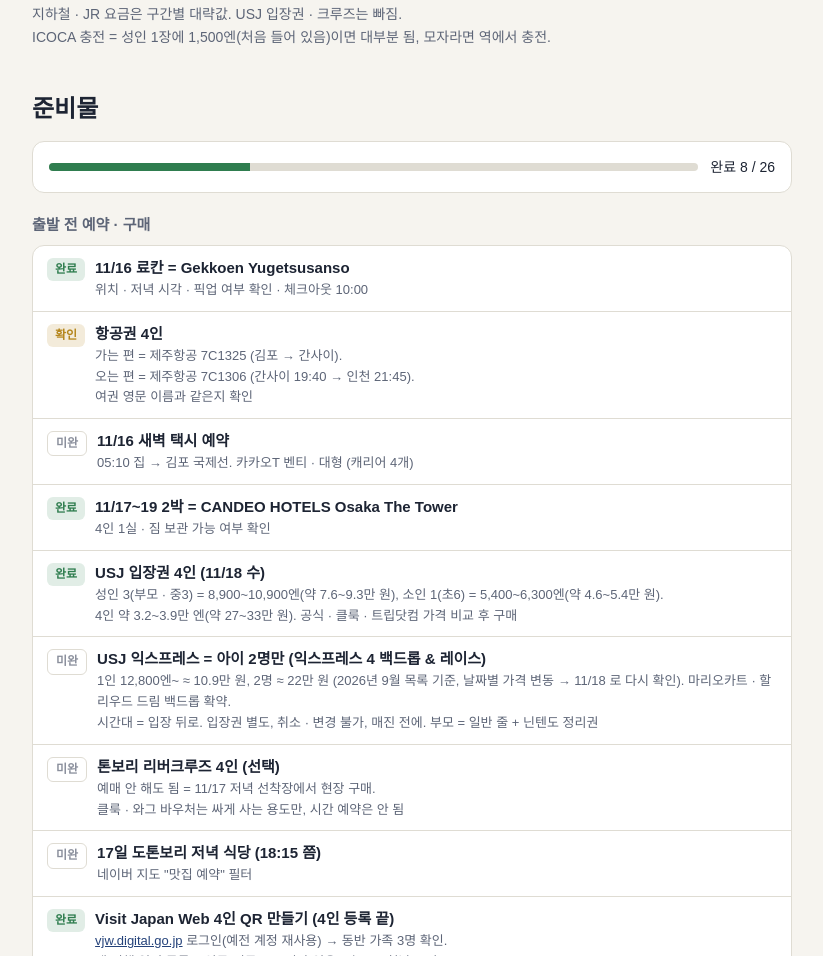
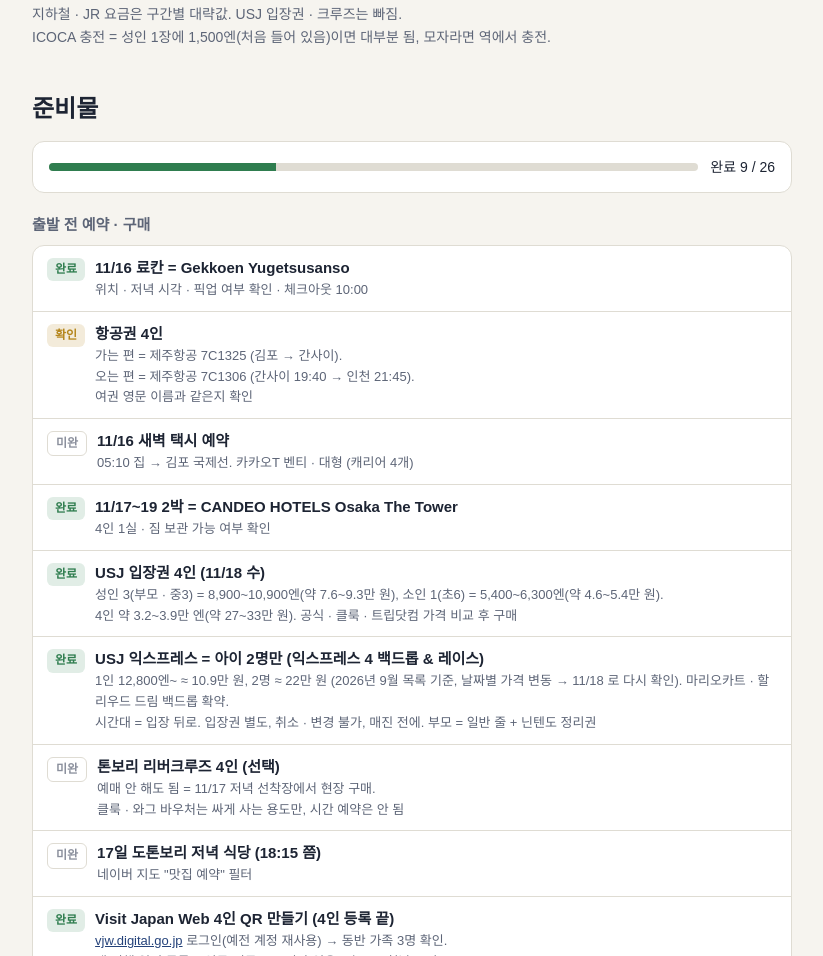
Before and after one commit to Citrine76/osaka-trip, a plain HTML site: page index.html in a window 1280 px wide. Shown: the part 9259-10215 px from the top of the page, without its empty margins (228-1051 px from the left). Drawn offline with Linux system fonts and the light colour scheme; a web font is replaced by a local one.

Commit message:
update 2026-11-15

```diff
--- a/index.html
+++ b/index.html
@@ -266,7 +266,7 @@ footer{margin-top:32px;font-size:12px;color:var(--muted)}
 
 <section id="prep">
   <h2>준비물</h2>
-  <div class="prog"><div class="bar"><i style="width:31%"></i></div><span>완료 8 / 26</span></div>
+  <div class="prog"><div class="bar"><i style="width:35%"></i></div><span>완료 9 / 26</span></div>
 
   <h3>출발 전 예약 · 구매</h3>
   <ul class="list">
@@ -275,7 +275,7 @@ footer{margin-top:32px;font-size:12px;color:var(--muted)}
     <li><span class="st todo">미완</span><div><b>11/16 새벽 택시 예약</b><small>05:10 집 → 김포 국제선. 카카오T 벤티 · 대형 (캐리어 4개)</small></div></li>
     <li><span class="st ok">완료</span><div><b>11/17~19 2박 = CANDEO HOTELS Osaka The Tower</b><small>4인 1실 · 짐 보관 가능 여부 확인</small></div></li>
     <li><span class="st ok">완료</span><div><b>USJ 입장권 4인 (11/18 수)</b><small>성인 3(부모 · 중3) = 8,900~10,900엔(약 7.6~9.3만 원), 소인 1(초6) = 5,400~6,300엔(약 4.6~5.4만 원).<br>4인 약 3.2~3.9만 엔(약 27~33만 원). 공식 · 클룩 · 트립닷컴 가격 비교 후 구매</small></div></li>
-    <li><span class="st todo">미완</span><div><b>USJ 익스프레스 = 아이 2명만 (익스프레스 4 백드롭 & 레이스)</b><small>1인 12,800엔~ ≈ 10.9만 원, 2명 ≈ 22만 원 (2026년 9월 목록 기준, 날짜별 가격 변동 → 11/18 로 다시 확인). 마리오카트 · 할리우드 드림 백드롭 확약.<br>시간대 = 입장 뒤로. 입장권 별도, 취소 · 변경 불가, 매진 전에. 부모 = 일반 줄 + 닌텐도 정리권</small></div></li>
+    <li><span class="st ok">완료</span><div><b>USJ 익스프레스 = 아이 2명만 (익스프레스 4 백드롭 & 레이스)</b><small>1인 12,800엔~ ≈ 10.9만 원, 2명 ≈ 22만 원 (2026년 9월 목록 기준, 날짜별 가격 변동 → 11/18 로 다시 확인). 마리오카트 · 할리우드 드림 백드롭 확약.<br>시간대 = 입장 뒤로. 입장권 별도, 취소 · 변경 불가, 매진 전에. 부모 = 일반 줄 + 닌텐도 정리권</small></div></li>
     <li><span class="st todo">미완</span><div><b>톤보리 리버크루즈 4인 (선택)</b><small>예매 안 해도 됨 = 11/17 저녁 선착장에서 현장 구매.<br>클룩 · 와그 바우처는 싸게 사는 용도만, 시간 예약은 안 됨</small></div></li>
     <li><span class="st todo">미완</span><div><b>17일 도톤보리 저녁 식당 (18:15 쯤)</b><small>네이버 지도 "맛집 예약" 필터</small></div></li>
     <li><span class="st ok">완료</span><div><b>Visit Japan Web 4인 QR 만들기 (4인 등록 끝)</b><small><a href="https://vjw.digital.go.jp" target="_blank" rel="noopener">vjw.digital.go.jp</a> 로그인(예전 계정 재사용) → 동반 가족 3명 확인.<br>새 여행 일정 등록 = 입국(귀국 X) · 비자 없음 · 숙소 = 첫날 료칸.<br>4명 각각 입국 심사 · 세관 신고 입력 → QR 4개 캡처</small></div></li>
```
